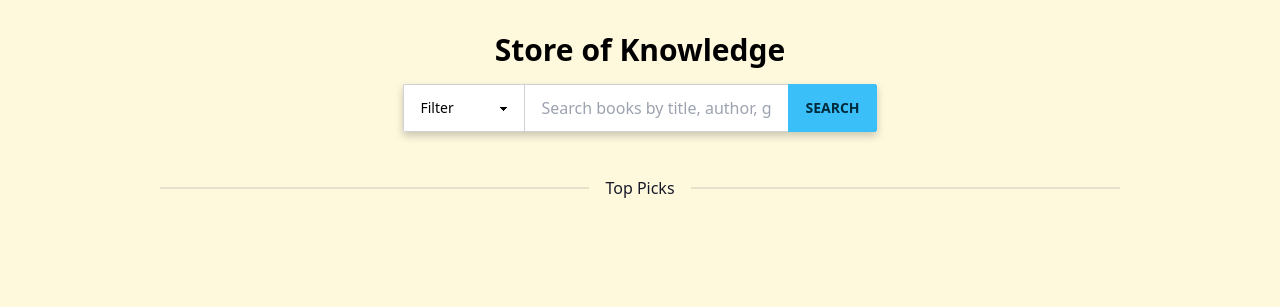
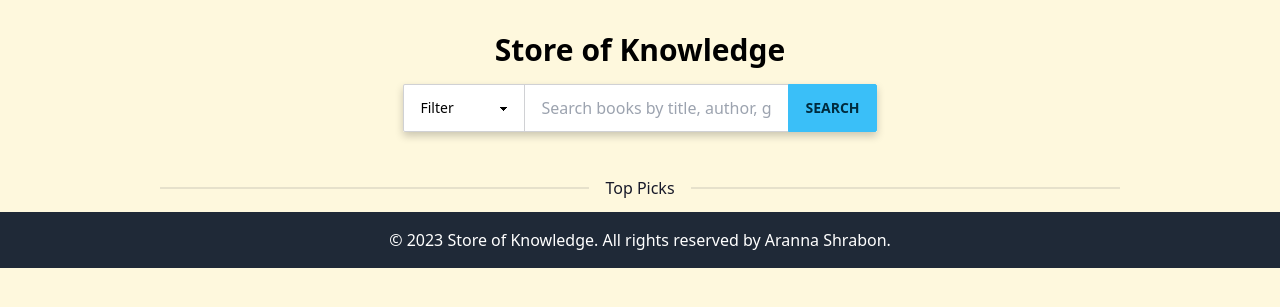
Before and after one commit to arannashrabon/book_recommendations, a Django app: template books/templates/index.html in a window 1280 px wide. Shown: the part 64-371 px from the top of the page. Run offline with Django 3.2, Linux system fonts and the light colour scheme; the template is opened without the code that fills it, so the values that code supplies are empty; some libraries are stand-ins or nearby versions.

Commit message:
first commit

```diff
--- a/books/templates/base.html
+++ b/books/templates/base.html
@@ -22,5 +22,10 @@
         <div class="mx-auto sm:w-3/4">
             {% block content %}{% endblock content %}
         </div>
+        <footer class="bg-gray-800 text-white py-4 text-center">
+            <div class="container mx-auto">
+                <p>&copy; 2023 Store of Knowledge. All rights reserved by Aranna Shrabon.</p>
+            </div>
+        </footer>
     </body>
 </html>
```
